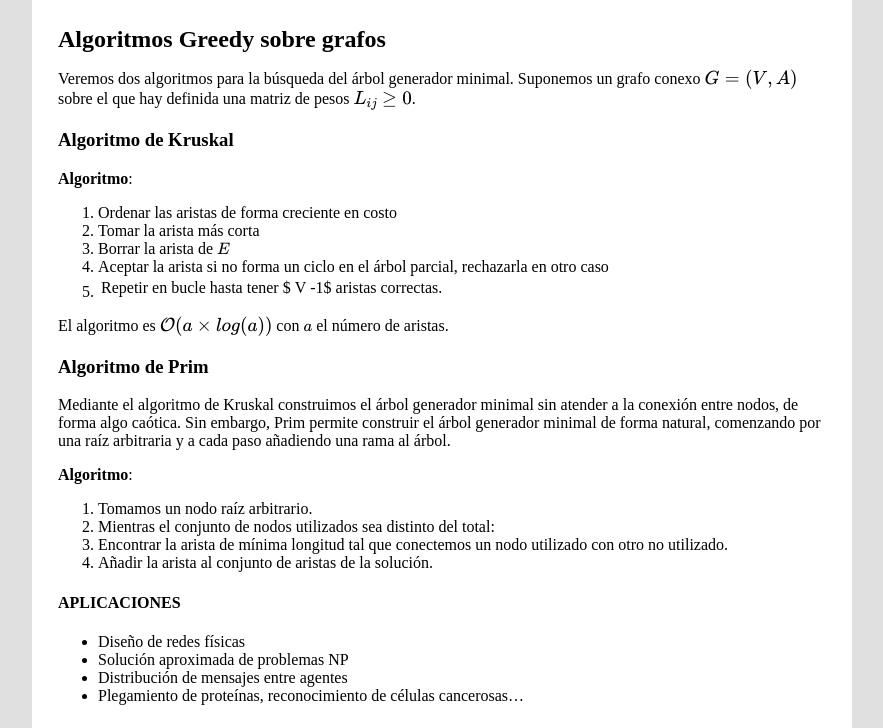
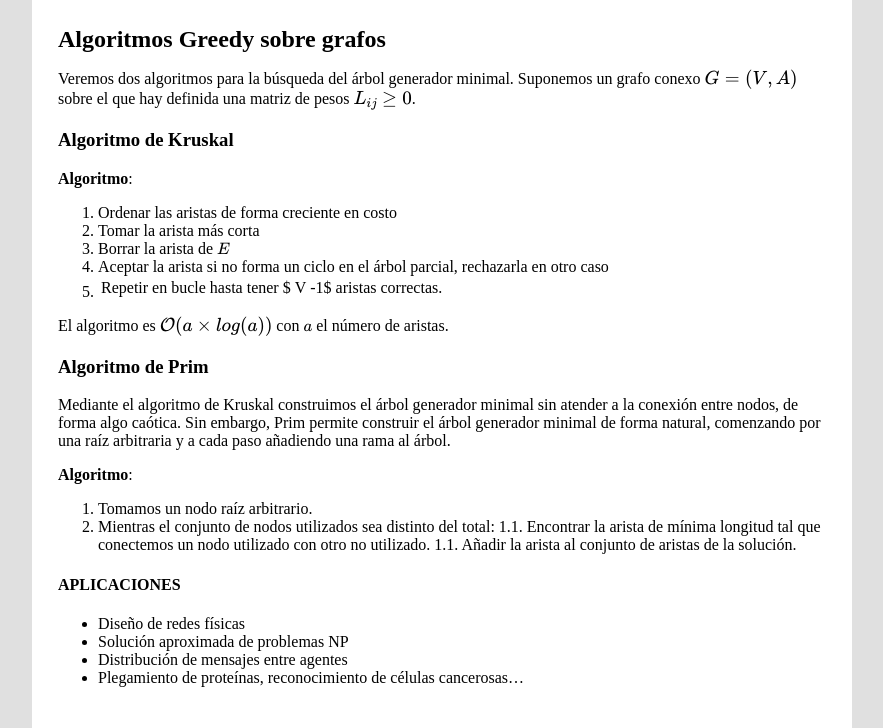
Before and after one commit to fdavidcl/algoritmia, a Jekyll site: the page built from _posts/2014-3-26-greedy-grafos.md, in a window 1280 px wide, cut to the strip 100-828 px from the top of the page. Shown: the whole strip, without its empty margins (198-1081 px from the left). Built offline with Jekyll 4.4.1, drawn with Linux system fonts in a browser that asks for light colours; formulas are drawn with MathJax 3.

Commit message:
Markdowwwwn

```diff
--- a/_posts/2014-3-26-greedy-grafos.md
+++ b/_posts/2014-3-26-greedy-grafos.md
@@ -24,8 +24,8 @@ Mediante el algoritmo de Kruskal construimos el árbol generador minimal sin ate
 
 1. Tomamos un nodo raíz arbitrario.
 1. Mientras el conjunto de nodos utilizados sea distinto del total:
-  1. Encontrar la arista de mínima longitud tal que conectemos un nodo utilizado con otro no utilizado.
-  1. Añadir la arista al conjunto de aristas de la solución.
+  1.1. Encontrar la arista de mínima longitud tal que conectemos un nodo utilizado con otro no utilizado.
+  1.1. Añadir la arista al conjunto de aristas de la solución.
 
 #### Aplicaciones
 * Diseño de redes físicas
```
